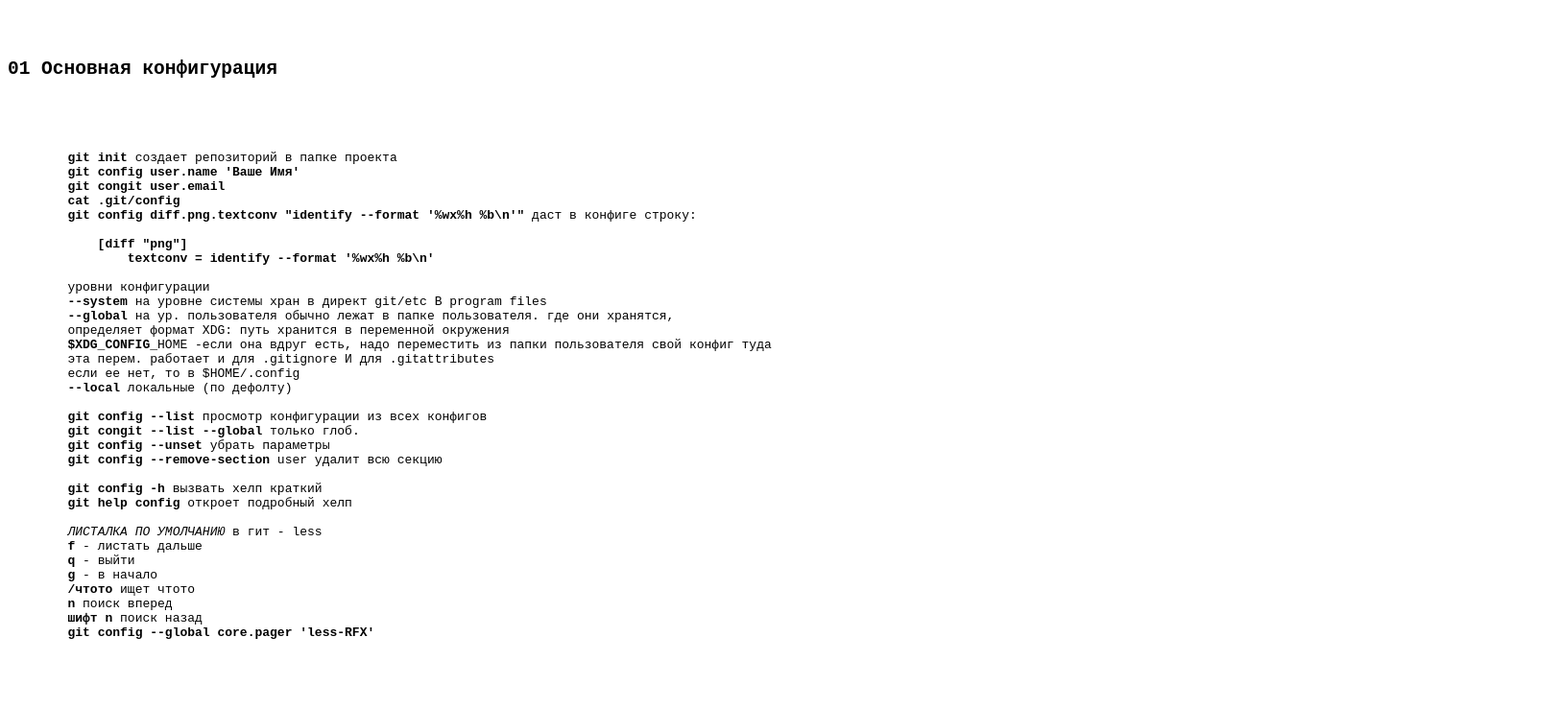
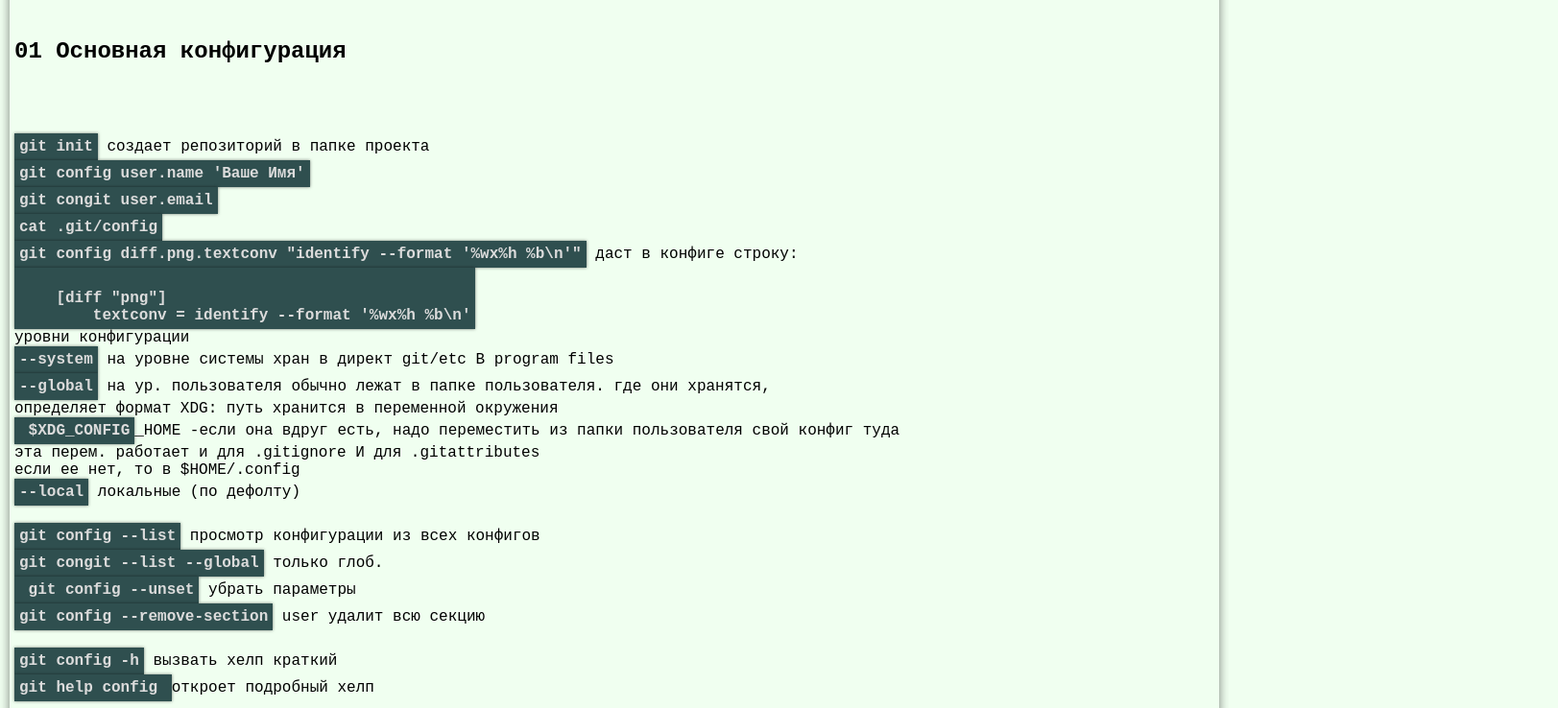
Before and after one commit to ase444ka/conspectGit, a plain HTML site: page index.html in a window 1280 px wide. Shown: the part 78-816 px from the top of the page at 96% size, 1623 px wide, since content can reach past the window. Drawn offline with Linux system fonts and the light colour scheme.

Commit message:
Made prematore styles

```diff
--- a/index.html
+++ b/index.html
@@ -1,10 +1,13 @@
 <!DOCTYPE html>
 <html lang="ru">
+
 <head>
     <meta charset="UTF-8">
     <meta name="viewport" content="width=device-width, initial-scale=1.0">
     <title>Конспект скринкаста по GIT</title>
+    <link rel="stylesheet" href="style.css">
 </head>
+
 <body>
 <pre>
 <h1>Конфигурация</h1>
@@ -64,7 +67,7 @@
 <strong>git config alias.sayhi '!echo 'git ...'; 'git ...'</strong>
 разделять тчк с зпт
 
-04 Проблема с переводами строк Windows/Linux
+<h2>04 Проблема с переводами строк Windows/Linux</h2>
 
 под юникс-системами перевод стр. кодируется 1 байтом 0a(<em>LF: "Line Feed"</em>)
 windows 2 байта 0d 0a (<em>CR LF Caret Return Line Feed</em>)
@@ -113,10 +116,13 @@ false ничего не делает с файлами
 
 часто вместо -text Ставят <strong>binary</strong>. это т.ж. самое что <strong>-text -merge -diff</strong>
 
-если стоит eol это автоматич. подразумевает текстовые ф. Значение lf забавное - оно не меняет строки. Т.е. просто при чтении из гит переводы не меняются!!если eol нет git ориентируется на конфиг и ос.
+если стоит eol это автоматич. подразумевает текстовые ф. Значение lf забавное - оно не меняет строки.
+ Т.е. просто при чтении из гит переводы не меняются!!если eol нет git ориентируется на конфиг и ос.
 
 можно в атрибутах указать так * -text и тогда у всех ф. отключатся переводы строк
-.gitattributes очень рекомендуется иметь, он хранится в директории проекта, для командной разработки, чтобы у всех были настроены правильные переводы строк, и чтобы гит не повредил содержимое бинарных файлов
+.gitattributes очень рекомендуется иметь, он хранится в директории проекта, для
+командной разработки, чтобы у всех были настроены правильные переводы строк,
+ и чтобы гит не повредил содержимое бинарных файлов
 гит ищет атрибуты так:
 <strong>.git/info/attributes </strong>- локальные атрибуты
 <strong>./gitattributes</strong> В дир. с целевым файлом
@@ -356,8 +362,8 @@ c (.) зрения гит - это удаление старого и созд.
 <h2>01 Введение</h2>
 
 новую ф. мы реализуем в новой ветке - это <em>тематические ветки</em>
- для нового релиза новая ветка -<em>релиз-ветки</em>  если что-то меняется в мастере - ошибка исправляется, м. сделать чери
-пикинг
+ для нового релиза новая ветка -<em>релиз-ветки</em>  если что-то меняется в мастере -
+ошибка исправляется, м. сделать черипикинг
 сочетание тематических и релизных веток называется <em>git-flow</em>
 
 
@@ -393,7 +399,8 @@ c (.) зрения гит - это удаление старого и созд.
 если мы что-то поделали и поняли что сделали все не там
 <strong>git branch fix </strong>создали новую ветку для сделанных изменений( она на хэд)
 <strong>git checkout fix </strong>ушли с ветки перед тем как ее менять
-<strong>git branch -f master hash</strong>  == <strong>git branch --force master hash</strong> - мастера двигаем назад, откуда хотим чтоб отходила новая ветка
+<strong>git branch -f master hash</strong>  == <strong>git branch --force master hash</strong> -
+мастера двигаем назад, откуда хотим чтоб отходила новая ветка
 без форс б. ругаться что ветка уже есть
 <strong>git branch -f master имяветки </strong> пусть мастер указывает туда же куда и имяветки (мало ли, надо нам)
 <strong>git checkout -B master hash </strong> если такая ветка уже есть при -B он ее передвинет на hash
@@ -417,7 +424,8 @@ c (.) зрения гит - это удаление старого и созд.
 и добавляется в индекс
 <strong>git reset index.html</strong> сбросится индекс
 если мы всего наменяли и один ф. хотим вернутьт
-<strong>git checkout HEAD index.html</strong> передает из хэд в индекс и в раб. дир. а остальные оставляет измененными
+<strong>git checkout HEAD index.html</strong> передает из хэд в индекс и в раб. дир.
+а остальные оставляет измененными
 <strong>git checkout index.html </strong>-передает из индекса в раб. дир
 <strong>git checkout -- master</strong> - перекл на директорию мастер (если она есть!)
 <strong>git checkout HEAD --master </strong>
@@ -685,7 +693,8 @@ git использует для форматирования дат ф-ю strfti
 <strong>git config --global log.date format-local: "%F %R"</strong>
 <strong>git log --patch</strong> == <strong>git log -p </strong> выводит лог с diff-ами
 <strong>format: '%C(yellow)%h %C(dim green)%ad %C(reset)| %C(cyan)%s%d %C(#667788)[%an]'</strong>
-<strong>git config --global --replace-all  pretty.my format:'%C(yellow)%h %C( green)%ad %C(reset)| %C(white)%s%C(magenta)%d %C(blue)[%an]'</strong>  -у меня так заработало
+<strong>git config --global --replace-all  pretty.my format:'%C(yellow)%h %C( green)%ad %C(reset)| %C(white)%s%C(magenta)%d %C(blue)[%an]'</strong>
+-у меня так заработало
 <strong>git config --global log.date format-local:'%Y-%m-%d %H:%M:%S'</strong> ... и так
 
 <h2>05 Диапазоны коммитов для git log и не только</h2>
@@ -929,7 +938,8 @@ git merge -Xtheirs &lt;commit&gt;
 <h2>01 Копирование коммитов: cherry-pick</h2>
 
 <strong>git cherry-pick D</strong>
-берет diff указанного коммита и применяет его к текущей ветки, создавая новый коммит эти два коммита называют эквивалентными, т.к. они содерж. одинаковые изменения
+берет diff указанного коммита и применяет его к текущей ветки, создавая новый коммит эти два коммита
+называют эквивалентными, т.к. они содерж. одинаковые изменения
 D D' - эквив. коммиты
 <strong>git cherry-pick -x</strong>   x добавляет в описание коммита строку с инфой, откуда он был скопирован
 <strong>git cherry-pick hash hash</strong> черипикинг нескольких коммитов (начинает с более раннего коммита)
@@ -1118,15 +1128,11 @@ git revert поддерживает практически все флаги к
 <strong>git checkout feature</strong>
 <strong>git rebase f94fdd --no-ff</strong>
 
-
-
 <h1>ДАТЫ В GIT</h1>
-
 
 <h2>01 Передача даты в гит, форматы дат</h2>
 
-<strong>
-    30.01.2018
+<strong>30.01.2018
 01/30/2018
 2018-01-30
 2018.01.30
@@ -1137,7 +1143,7 @@ git revert поддерживает практически все флаги к
 если только время, дата возьмется текущая
 врем. зона берется текущая
 можно указать время как 4pm
-3<strong> weeks = 3 weeks ago = 3.weeks.ago</strong>
+<strong>3 weeks = 3 weeks ago = 3.weeks.ago</strong>
 <strong>3 day = 3 days = 3 days ago</strong> и т.д.
 <strong>git log --before = '2 day'</strong>
 <strong>git log --before = 3.day </strong>так можно без кавычек, удобно
@@ -1179,4 +1185,5 @@ git revert поддерживает практически все флаги к
 <strong>git log --date=format-local: '%F %T'</strong>
 </pre>
 </body>
+
 </html>
--- /dev/null
+++ b/style.css
@@ -0,0 +1,17 @@
+strong {
+    background-color: darkslategray;
+    color: gainsboro;
+    padding: 5px;
+    display: inline-block;
+    box-shadow: 0 0 3px rgba(0,0,0,0.5);
+}
+body {
+    margin: -5px 10px;
+    padding: 5px;
+    background-color: rgb(240, 255, 240);
+    font-size: 16px;
+    box-shadow: 0 0 10px rgba(0,0,0,0.5);;
+}
+pre {
+    white-space: pre-wrap;
+}
```
Lines whose indentation alone changed are shown as unchanged.
